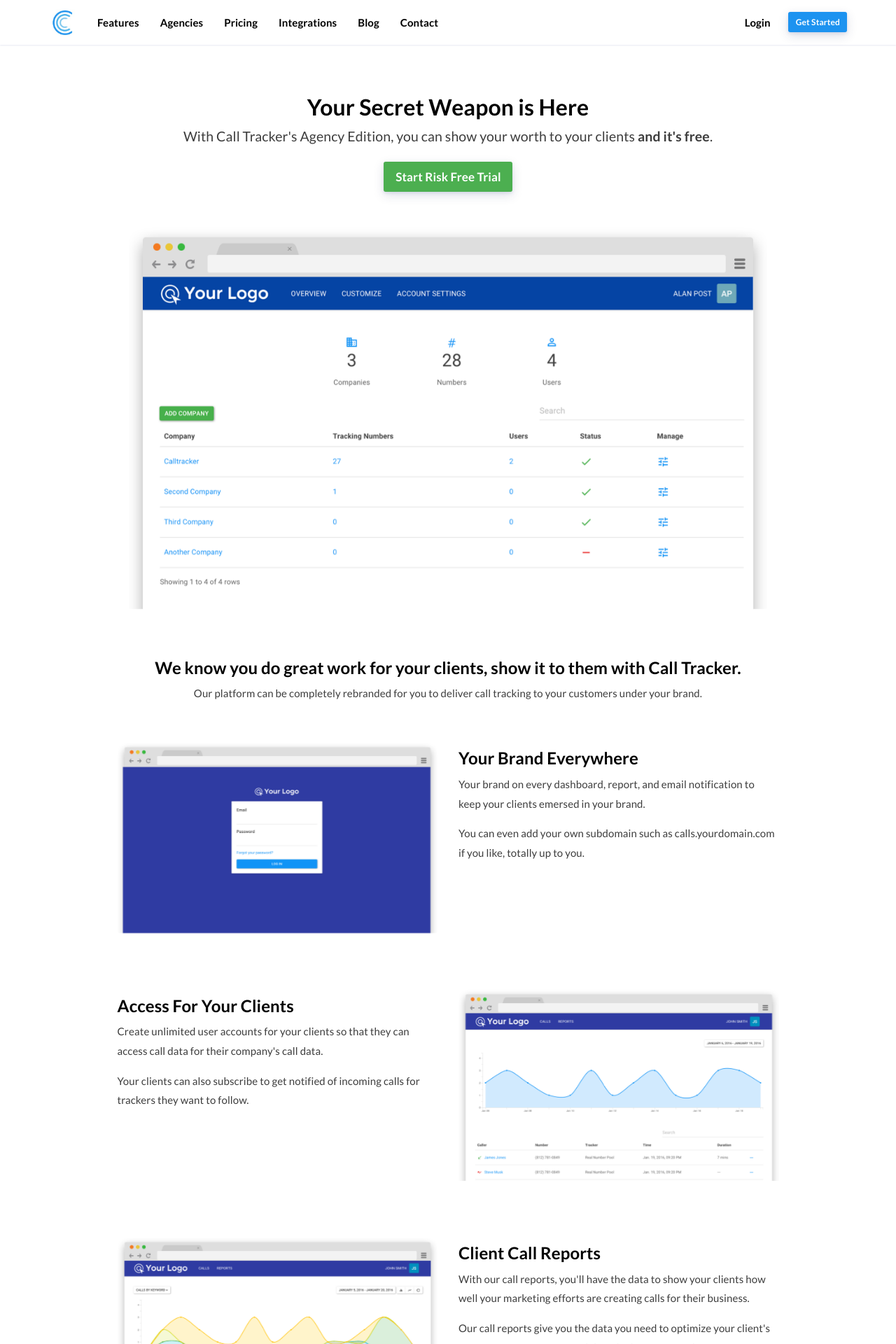
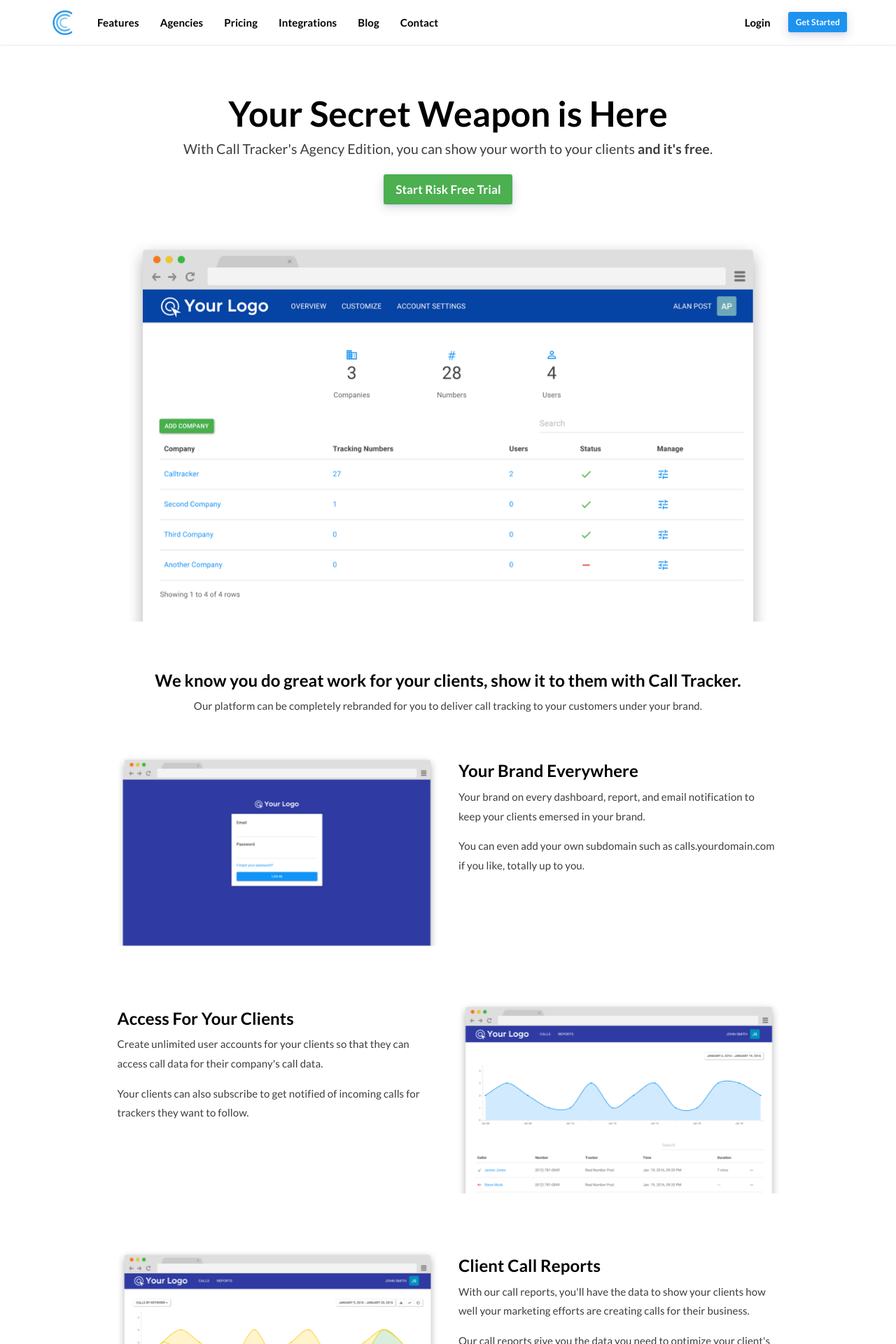
Before and after one commit to sumonst21/calltrackerio-site, a Jekyll site: the page built from agencies.html, in a window 1280 px wide. Shown: the top 1920 px of the page at 70% size. Built offline with Jekyll 4.4.1, drawn with Linux system fonts in a browser that asks for light colours.

Commit message:
refine styles and content

```diff
--- a/agencies.html
+++ b/agencies.html
@@ -9,11 +9,11 @@ image: "/images/app-mockups/agency-branding-mockup.png"
 
 {% include header.html %}
 <div class="content">
-<section class="">
+<section class="hero">
 	<div class="container">
 		<div class="row p-b-10">
 			<div class="col-md-12 text-center m-t-50">
-				<h1 class="heading-hero">Your Secret Weapon is Here</h1>
+				<h1 class="heading">Your Secret Weapon is Here</h1>
 				<p class="lead">With Call Tracker's Agency Edition, you can show your worth to your clients <strong>and it's free</strong>.</p>
 				<a href="https://app.calltracker.io/signup/" class="btn btn-lg btn-success">Start Risk Free Trial</a>
 			</div>
```
